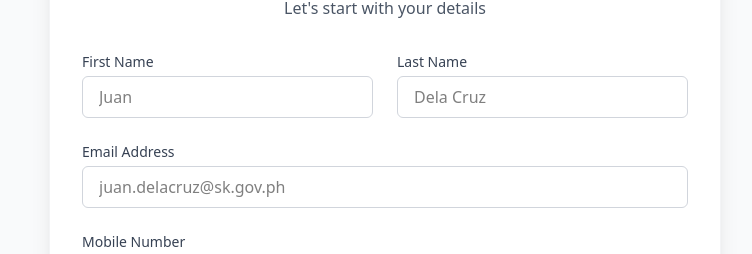
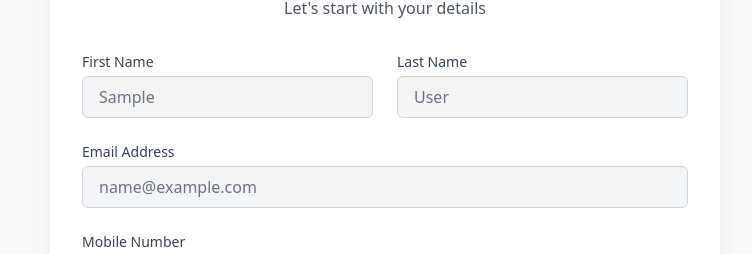
Before and after one commit to AdrianeDriane/OpenSK, a React (Vite) app in the folder client/: page /register in a window 1280 px wide. Shown: the part 295-549 px from the top of the page, without its empty margins (255-1007 px from the left). Built offline with nearby package versions, Linux system fonts and the light colour scheme; sample sign-in values are in the browser's storage.

Commit message:
feat: display localStorage data in register form

```diff
--- a/client/src/components/auth/AuthSuccess.tsx
+++ b/client/src/components/auth/AuthSuccess.tsx
@@ -6,7 +6,6 @@ export default function AuthSuccess() {
     const token = params.get("token");
 
     if (!token) {
-      console.error("No token found in URL");
       window.location.href = "/login";
       return;
     }
@@ -17,8 +16,11 @@ export default function AuthSuccess() {
     // Decode the JWT payload
     const payload = JSON.parse(atob(token.split(".")[1]));
 
-    // Redirect based on 'verified'
-    if (payload.verified === true) {
+    // Store user info in localStorage
+    localStorage.setItem("auth_user", JSON.stringify(payload));
+
+    // Redirect based on verification
+    if (payload.verified) {
       window.location.href = "/dashboard";
     } else {
       window.location.href = "/register";
@@ -26,8 +28,8 @@ export default function AuthSuccess() {
   }, []);
 
   return (
-    <div className="flex items-center justify-center min-h-screen text-gray-700">
-      Redirecting, please wait...
+    <div className="min-h-screen flex items-center justify-center">
+      Authenticating...
     </div>
   );
 }
--- a/client/src/pages/RegisterBarangayPage.tsx
+++ b/client/src/pages/RegisterBarangayPage.tsx
@@ -11,18 +11,35 @@ import {
   User,
 } from "lucide-react";
 
+interface AuthUser {
+  id: number;
+  email: string;
+  roleId: number;
+  verified: boolean;
+  firstName: string;
+  lastName: string;
+  googleId: string;
+  barangayId: number | null;
+  iat: number;
+  exp: number;
+}
+
 import SKLogo from "../assets/icons/sk_logo.png";
 
 export function RegisterBarangayPage() {
+  const [authUser, setAuthUser] = useState<AuthUser | null>(null);
+
   useEffect(() => {
     const token = localStorage.getItem("auth_token");
     if (!token) return;
 
-    const payload = JSON.parse(atob(token.split(".")[1]));
+    const payload: AuthUser = JSON.parse(atob(token.split(".")[1]));
 
     if (payload.verified) {
       window.location.href = "/dashboard";
     }
+
+    setAuthUser(payload);
   }, []);
 
   const [currentStep, setCurrentStep] = useState(1);
@@ -68,8 +85,9 @@ export function RegisterBarangayPage() {
                       </label>
                       <input
                         type="text"
-                        className="w-full px-4 py-2 border border-gray-300 rounded-md focus:ring-[#203972] focus:border-[#203972] outline-none transition-colors"
-                        placeholder="Juan"
+                        value={authUser?.firstName || ""}
+                        disabled
+                        className="w-full px-4 py-2 border border-gray-300 rounded-md bg-gray-100 text-gray-500 cursor-not-allowed"
                       />
                     </div>
                     <div className="col-span-2 md:col-span-1">
@@ -78,8 +96,9 @@ export function RegisterBarangayPage() {
                       </label>
                       <input
                         type="text"
-                        className="w-full px-4 py-2 border border-gray-300 rounded-md focus:ring-[#203972] focus:border-[#203972] outline-none transition-colors"
-                        placeholder="Dela Cruz"
+                        value={authUser?.lastName || ""}
+                        disabled
+                        className="w-full px-4 py-2 border border-gray-300 rounded-md bg-gray-100 text-gray-500 cursor-not-allowed"
                       />
                     </div>
                     <div className="col-span-2">
@@ -88,8 +107,9 @@ export function RegisterBarangayPage() {
                       </label>
                       <input
                         type="email"
-                        className="w-full px-4 py-2 border border-gray-300 rounded-md focus:ring-[#203972] focus:border-[#203972] outline-none transition-colors"
-                        placeholder="juan.delacruz@sk.gov.ph"
+                        value={authUser?.email || ""}
+                        disabled
+                        className="w-full px-4 py-2 border border-gray-300 rounded-md bg-gray-100 text-gray-500 cursor-not-allowed"
                       />
                     </div>
                     <div className="col-span-2">
```
Also changed, not shown: 1 other file (tests, documents, lock files or other folders).
